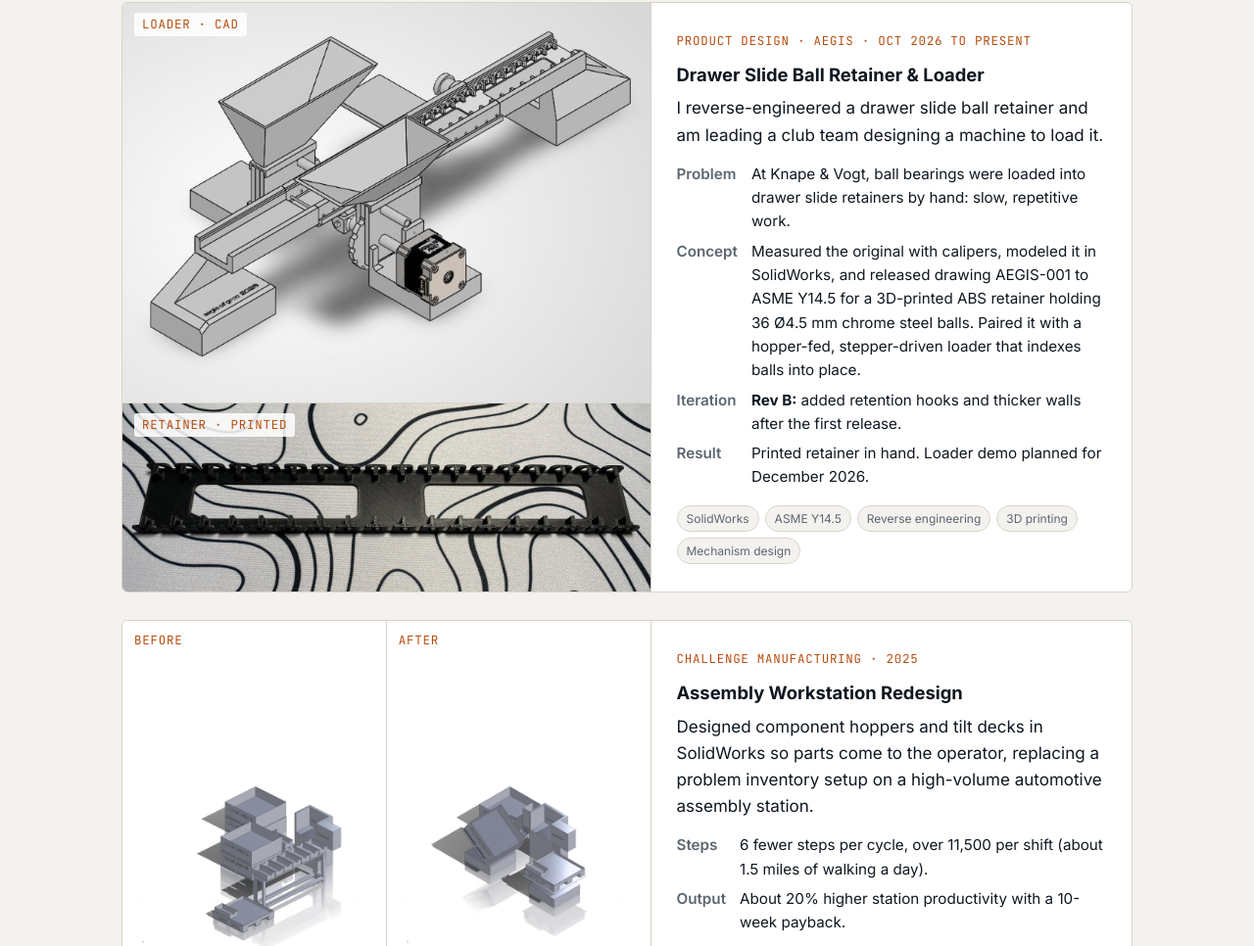
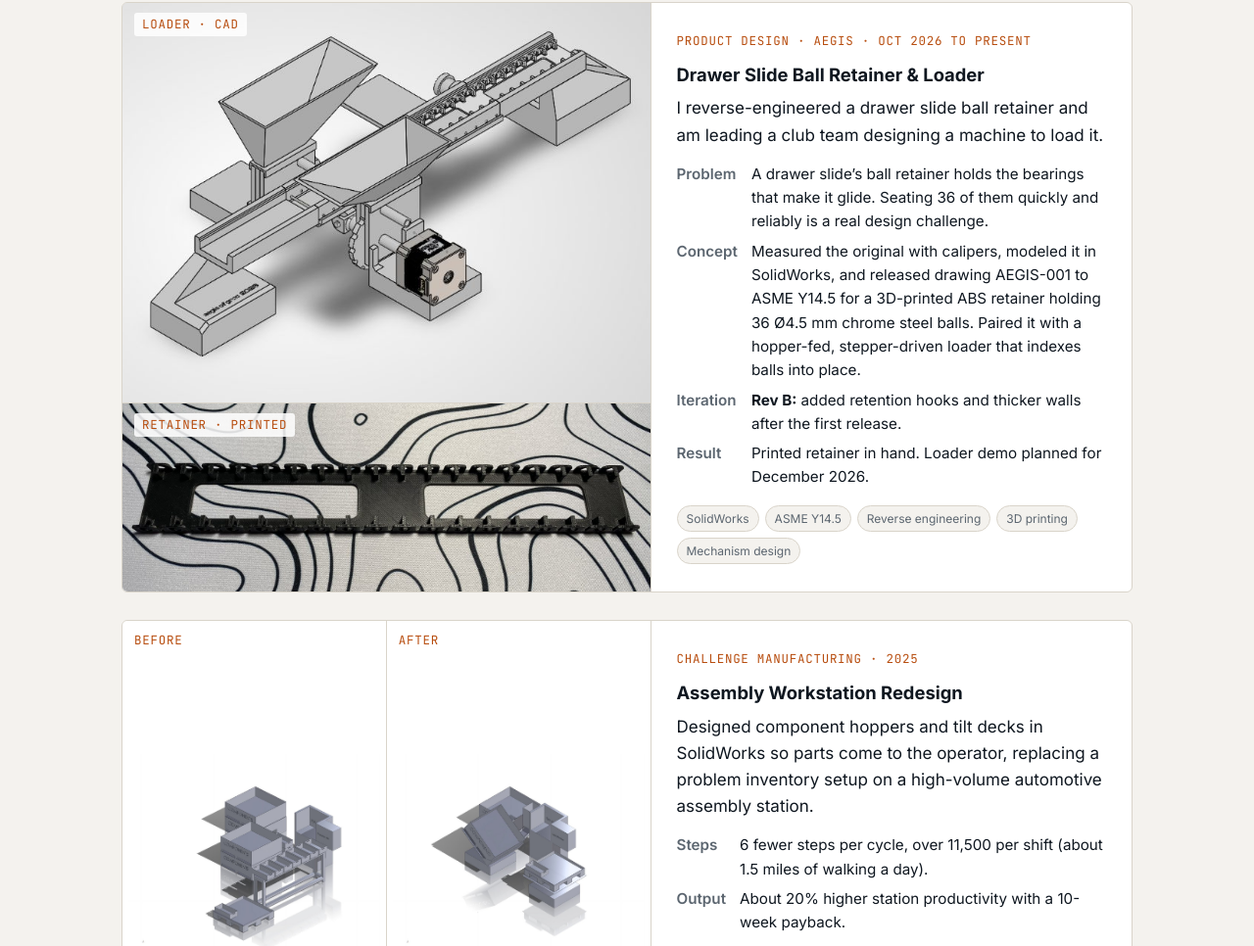
Before and after one commit to ChaseAKramer/chasekramerengineering, a plain HTML site: page index.html in a window 1280 px wide. Shown: the part 991-1957 px from the top of the page at 98% size. Drawn offline with nearby package versions, Linux system fonts and the light colour scheme.

Commit message:
Reword retainer problem statement

```diff
--- a/index.html
+++ b/index.html
@@ -187,7 +187,7 @@
           <h3>Drawer Slide Ball Retainer &amp; Loader</h3>
           <p>I reverse-engineered a drawer slide ball retainer and am leading a club team designing a machine to load it.</p>
           <dl>
-            <dt>Problem</dt><dd>At Knape &amp; Vogt, ball bearings were loaded into drawer slide retainers by hand: slow, repetitive work.</dd>
+            <dt>Problem</dt><dd>A drawer slide&rsquo;s ball retainer holds the bearings that make it glide. Seating 36 of them quickly and reliably is a real design challenge.</dd>
             <dt>Concept</dt><dd>Measured the original with calipers, modeled it in SolidWorks, and released drawing AEGIS-001 to ASME Y14.5 for a 3D-printed ABS retainer holding 36 &Oslash;4.5 mm chrome steel balls. Paired it with a hopper-fed, stepper-driven loader that indexes balls into place.</dd>
             <dt>Iteration</dt><dd><b>Rev B:</b> added retention hooks and thicker walls after the first release.</dd>
             <dt>Result</dt><dd>Printed retainer in hand. Loader demo planned for December 2026.</dd>
```
